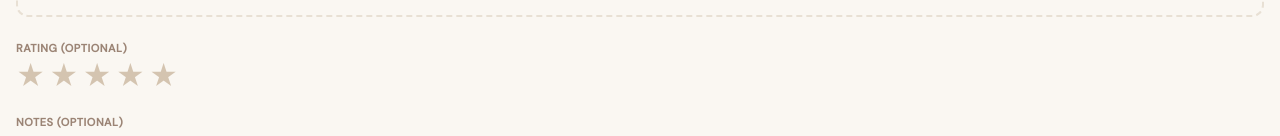
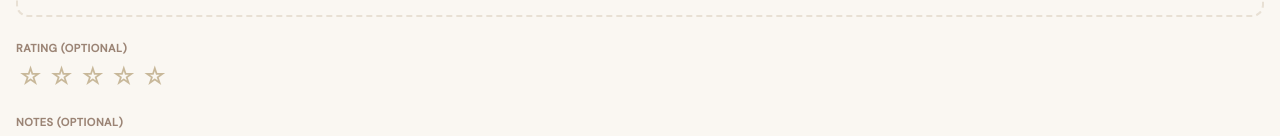
Before and after one commit to dihelium/brew-log, a React (Vite) app: page /add in a window 1280 px wide. Shown: the part 318-454 px from the top of the page. Built offline with nearby package versions, Linux system fonts and the light colour scheme.

Commit message:
feat: tactile star rating with motion

```diff
--- a/src/components/StarRating.jsx
+++ b/src/components/StarRating.jsx
@@ -1,21 +1,26 @@
-export default function StarRating({ value = 0, onChange }) {
+import { motion } from 'framer-motion'
+
+export default function StarRating({ value = 0, onChange, readOnly = false }) {
   return (
-    <div style={{ display: 'flex', gap: 4 }}>
-      {[1, 2, 3, 4, 5].map(n => (
-        <span
-          key={n}
-          onClick={() => onChange?.(n === value ? 0 : n)}
+    <div style={{ display: 'flex', gap: 2 }}>
+      {[0, 1, 2, 3, 4].map(i => (
+        <motion.button
+          key={i}
+          whileTap={readOnly ? undefined : { scale: 1.35 }}
+          transition={{ duration: 0.12 }}
+          onClick={() => !readOnly && onChange(i + 1)}
           style={{
-            fontSize: 28,
-            color: n <= value ? '#c97b3a' : '#d4c4b0',
-            cursor: onChange ? 'pointer' : 'default',
+            fontSize: readOnly ? '18px' : '24px',
+            color: i < value ? 'var(--accent-coffee)' : 'var(--border-strong)',
+            background: 'none',
+            border: 'none',
+            cursor: readOnly ? 'default' : 'pointer',
+            padding: '2px',
             lineHeight: 1,
-            userSelect: 'none',
-            WebkitUserSelect: 'none',
           }}
         >
-          ★
-        </span>
+          {i < value ? '★' : '☆'}
+        </motion.button>
       ))}
     </div>
   )
```
